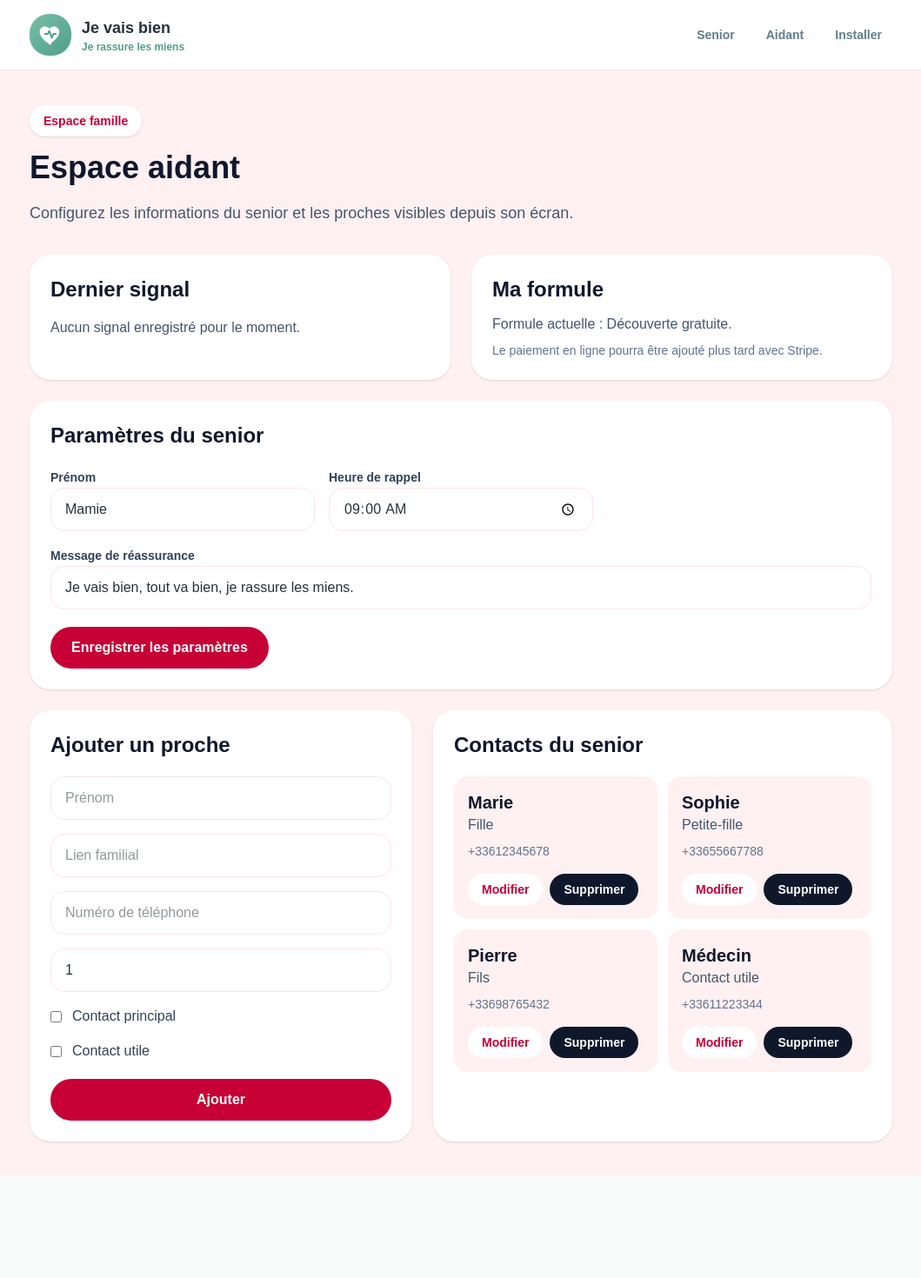
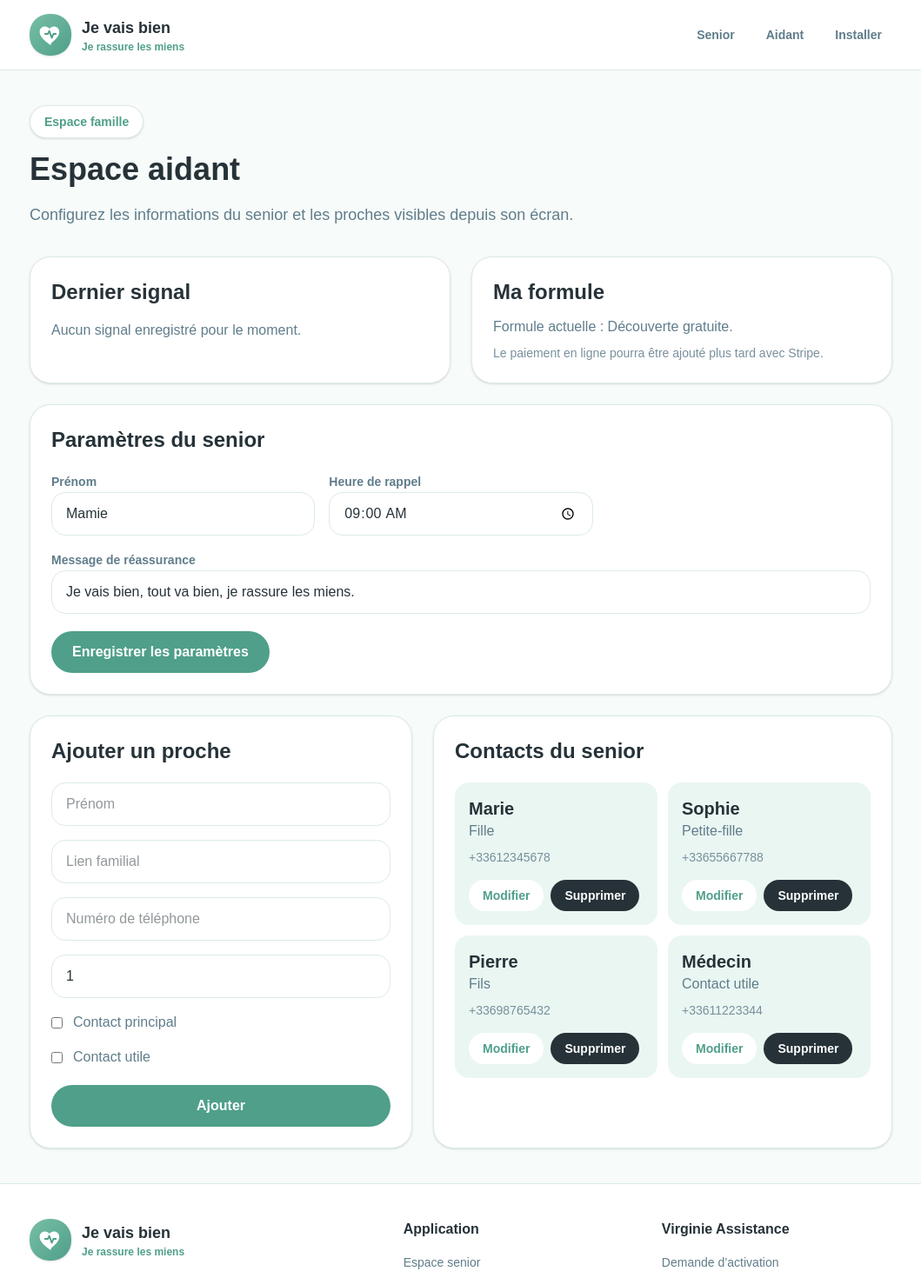
Before and after one commit to Virginie17/jevaisbien, a Next.js app: page /aidant in a window 1280 px wide. Shown: the top 1470 px of the page at 87% size, without its empty margins (110-1169 px from the left). Before the commit the page ends 1353 px from the top, so only its background shows below. Built offline with nearby package versions, Linux system fonts and the light colour scheme.

Commit message:
Harmonize caregiver dashboard and add footer

```diff
--- a/app/aidant/page.tsx
+++ b/app/aidant/page.tsx
@@ -1,5 +1,6 @@
 "use client";
 
+import AppFooter from "@/components/AppFooter";
 import AppHeader from "@/components/AppHeader";
 import { FavoriteContact, SeniorProfile } from "@/lib/types";
 import {
@@ -28,6 +29,9 @@ const emptyContact: FavoriteContact = {
   displayOrder: 1,
 };
 
+const inputClass = "w-full rounded-2xl border border-[#DCEBE6] bg-white px-4 py-3 text-[#263238] outline-none transition focus:border-[#4F9F8A] focus:ring-4 focus:ring-[#B9DED3]/50";
+const cardClass = "rounded-3xl border border-[#DCEBE6] bg-white p-6 shadow-sm";
+
 export default function AidantPage() {
   const [lastCheck, setLastCheck] = useState<LastCheck | null>(null);
   const [contacts, setContacts] = useState<FavoriteContact[]>([]);
@@ -49,7 +53,6 @@ export default function AidantPage() {
 
   const handleContactSubmit = (event: FormEvent<HTMLFormElement>) => {
     event.preventDefault();
-
     if (!form.firstName || !form.relationship || !form.phoneNumber) return;
 
     const nextContact: FavoriteContact = {
@@ -82,82 +85,82 @@ export default function AidantPage() {
   };
 
   return (
-    <main className="min-h-screen bg-rose-50">
+    <main className="min-h-screen bg-[#F7FBF9]">
       <AppHeader />
 
       <section className="mx-auto max-w-5xl px-4 py-10">
-        <p className="mb-4 inline-block rounded-full bg-white px-4 py-2 text-sm font-semibold text-rose-700 shadow-sm">
+        <p className="mb-4 inline-block rounded-full border border-[#DCEBE6] bg-white px-4 py-2 text-sm font-semibold text-[#4F9F8A] shadow-sm">
           Espace famille
         </p>
-        <h1 className="text-4xl font-bold text-slate-900">Espace aidant</h1>
-        <p className="mt-4 text-lg leading-8 text-slate-600">
+        <h1 className="text-4xl font-bold text-[#263238]">Espace aidant</h1>
+        <p className="mt-4 text-lg leading-8 text-[#607D8B]">
           Configurez les informations du senior et les proches visibles depuis son écran.
         </p>
 
         <div className="mt-8 grid gap-6 md:grid-cols-2">
-          <div className="rounded-3xl bg-white p-6 shadow-sm">
-            <h2 className="text-2xl font-bold text-slate-900">Dernier signal</h2>
+          <div className={cardClass}>
+            <h2 className="text-2xl font-bold text-[#263238]">Dernier signal</h2>
             {lastCheck ? (
-              <div className="mt-4 rounded-2xl bg-green-100 p-5 text-green-800">
+              <div className="mt-4 rounded-2xl bg-[#EAF6F2] p-5 text-[#2F7D6A]">
                 <p className="text-xl font-bold">{lastCheck.message}</p>
                 <p className="mt-2 text-sm">Envoyé le {new Date(lastCheck.checkedAt).toLocaleString("fr-FR")}</p>
               </div>
             ) : (
-              <p className="mt-4 text-slate-600">Aucun signal enregistré pour le moment.</p>
+              <p className="mt-4 text-[#607D8B]">Aucun signal enregistré pour le moment.</p>
             )}
           </div>
 
-          <div className="rounded-3xl bg-white p-6 shadow-sm">
-            <h2 className="text-2xl font-bold text-slate-900">Ma formule</h2>
-            <p className="mt-3 text-slate-600">Formule actuelle : Découverte gratuite.</p>
-            <p className="mt-2 text-sm text-slate-500">Le paiement en ligne pourra être ajouté plus tard avec Stripe.</p>
+          <div className={cardClass}>
+            <h2 className="text-2xl font-bold text-[#263238]">Ma formule</h2>
+            <p className="mt-3 text-[#607D8B]">Formule actuelle : Découverte gratuite.</p>
+            <p className="mt-2 text-sm text-[#78909C]">Le paiement en ligne pourra être ajouté plus tard avec Stripe.</p>
           </div>
         </div>
 
-        <form onSubmit={handleProfileSubmit} className="mt-6 rounded-3xl bg-white p-6 shadow-sm">
-          <h2 className="text-2xl font-bold text-slate-900">Paramètres du senior</h2>
+        <form onSubmit={handleProfileSubmit} className={`mt-6 ${cardClass}`}>
+          <h2 className="text-2xl font-bold text-[#263238]">Paramètres du senior</h2>
           <div className="mt-5 grid gap-4 md:grid-cols-3">
             <label className="space-y-2">
-              <span className="text-sm font-semibold text-slate-700">Prénom</span>
-              <input value={profile.firstName} onChange={(event) => setProfile({ ...profile, firstName: event.target.value })} className="w-full rounded-2xl border border-rose-100 px-4 py-3" />
+              <span className="text-sm font-semibold text-[#607D8B]">Prénom</span>
+              <input value={profile.firstName} onChange={(event) => setProfile({ ...profile, firstName: event.target.value })} className={inputClass} />
             </label>
             <label className="space-y-2">
-              <span className="text-sm font-semibold text-slate-700">Heure de rappel</span>
-              <input type="time" value={profile.reminderTime} onChange={(event) => setProfile({ ...profile, reminderTime: event.target.value })} className="w-full rounded-2xl border border-rose-100 px-4 py-3" />
+              <span className="text-sm font-semibold text-[#607D8B]">Heure de rappel</span>
+              <input type="time" value={profile.reminderTime} onChange={(event) => setProfile({ ...profile, reminderTime: event.target.value })} className={inputClass} />
             </label>
             <label className="space-y-2 md:col-span-3">
-              <span className="text-sm font-semibold text-slate-700">Message de réassurance</span>
-              <input value={profile.message} onChange={(event) => setProfile({ ...profile, message: event.target.value })} className="w-full rounded-2xl border border-rose-100 px-4 py-3" />
+              <span className="text-sm font-semibold text-[#607D8B]">Message de réassurance</span>
+              <input value={profile.message} onChange={(event) => setProfile({ ...profile, message: event.target.value })} className={inputClass} />
             </label>
           </div>
-          <button className="mt-5 rounded-full bg-rose-700 px-6 py-3 font-semibold text-white hover:bg-rose-800">Enregistrer les paramètres</button>
+          <button className="mt-5 rounded-full bg-[#4F9F8A] px-6 py-3 font-semibold text-white hover:bg-[#428B78]">Enregistrer les paramètres</button>
         </form>
 
         <div className="mt-6 grid gap-6 lg:grid-cols-[1fr_1.2fr]">
-          <form onSubmit={handleContactSubmit} className="rounded-3xl bg-white p-6 shadow-sm">
-            <h2 className="text-2xl font-bold text-slate-900">{editingId ? "Modifier un proche" : "Ajouter un proche"}</h2>
+          <form onSubmit={handleContactSubmit} className={cardClass}>
+            <h2 className="text-2xl font-bold text-[#263238]">{editingId ? "Modifier un proche" : "Ajouter un proche"}</h2>
             <div className="mt-5 space-y-4">
-              <input placeholder="Prénom" value={form.firstName} onChange={(event) => setForm({ ...form, firstName: event.target.value })} className="w-full rounded-2xl border border-rose-100 px-4 py-3" />
-              <input placeholder="Lien familial" value={form.relationship} onChange={(event) => setForm({ ...form, relationship: event.target.value })} className="w-full rounded-2xl border border-rose-100 px-4 py-3" />
-              <input placeholder="Numéro de téléphone" value={form.phoneNumber} onChange={(event) => setForm({ ...form, phoneNumber: event.target.value })} className="w-full rounded-2xl border border-rose-100 px-4 py-3" />
-              <input type="number" placeholder="Ordre d'affichage" value={form.displayOrder ?? 1} onChange={(event) => setForm({ ...form, displayOrder: Number(event.target.value) })} className="w-full rounded-2xl border border-rose-100 px-4 py-3" />
-              <label className="flex items-center gap-3 text-slate-700"><input type="checkbox" checked={!!form.isPrimary} onChange={(event) => setForm({ ...form, isPrimary: event.target.checked })} /> Contact principal</label>
-              <label className="flex items-center gap-3 text-slate-700"><input type="checkbox" checked={!!form.isEmergency} onChange={(event) => setForm({ ...form, isEmergency: event.target.checked })} /> Contact utile</label>
+              <input placeholder="Prénom" value={form.firstName} onChange={(event) => setForm({ ...form, firstName: event.target.value })} className={inputClass} />
+              <input placeholder="Lien familial" value={form.relationship} onChange={(event) => setForm({ ...form, relationship: event.target.value })} className={inputClass} />
+              <input placeholder="Numéro de téléphone" value={form.phoneNumber} onChange={(event) => setForm({ ...form, phoneNumber: event.target.value })} className={inputClass} />
+              <input type="number" placeholder="Ordre d'affichage" value={form.displayOrder ?? 1} onChange={(event) => setForm({ ...form, displayOrder: Number(event.target.value) })} className={inputClass} />
+              <label className="flex items-center gap-3 text-[#607D8B]"><input type="checkbox" checked={!!form.isPrimary} onChange={(event) => setForm({ ...form, isPrimary: event.target.checked })} /> Contact principal</label>
+              <label className="flex items-center gap-3 text-[#607D8B]"><input type="checkbox" checked={!!form.isEmergency} onChange={(event) => setForm({ ...form, isEmergency: event.target.checked })} /> Contact utile</label>
             </div>
-            <button className="mt-5 w-full rounded-full bg-rose-700 px-6 py-3 font-semibold text-white hover:bg-rose-800">{editingId ? "Enregistrer" : "Ajouter"}</button>
+            <button className="mt-5 w-full rounded-full bg-[#4F9F8A] px-6 py-3 font-semibold text-white hover:bg-[#428B78]">{editingId ? "Enregistrer" : "Ajouter"}</button>
           </form>
 
-          <div className="rounded-3xl bg-white p-6 shadow-sm">
-            <h2 className="text-2xl font-bold text-slate-900">Contacts du senior</h2>
+          <div className={cardClass}>
+            <h2 className="text-2xl font-bold text-[#263238]">Contacts du senior</h2>
             <div className="mt-5 grid gap-3 sm:grid-cols-2">
               {contacts.map((contact) => (
-                <div key={contact.id} className="rounded-2xl bg-rose-50 p-4">
-                  <p className="text-xl font-bold text-slate-900">{contact.firstName}</p>
-                  <p className="text-slate-600">{contact.relationship}</p>
-                  <p className="mt-2 text-sm text-slate-500">{contact.phoneNumber}</p>
+                <div key={contact.id} className="rounded-2xl bg-[#EAF6F2] p-4">
+                  <p className="text-xl font-bold text-[#263238]">{contact.firstName}</p>
+                  <p className="text-[#607D8B]">{contact.relationship}</p>
+                  <p className="mt-2 text-sm text-[#78909C]">{contact.phoneNumber}</p>
                   <div className="mt-4 flex gap-2">
-                    <button type="button" onClick={() => handleEditContact(contact)} className="rounded-full bg-white px-4 py-2 text-sm font-semibold text-rose-700">Modifier</button>
-                    <button type="button" onClick={() => handleDeleteContact(contact.id)} className="rounded-full bg-slate-900 px-4 py-2 text-sm font-semibold text-white">Supprimer</button>
+                    <button type="button" onClick={() => handleEditContact(contact)} className="rounded-full bg-white px-4 py-2 text-sm font-semibold text-[#4F9F8A]">Modifier</button>
+                    <button type="button" onClick={() => handleDeleteContact(contact.id)} className="rounded-full bg-[#263238] px-4 py-2 text-sm font-semibold text-white">Supprimer</button>
                   </div>
                 </div>
               ))}
@@ -165,6 +168,8 @@ export default function AidantPage() {
           </div>
         </div>
       </section>
+
+      <AppFooter />
     </main>
   );
 }
```
